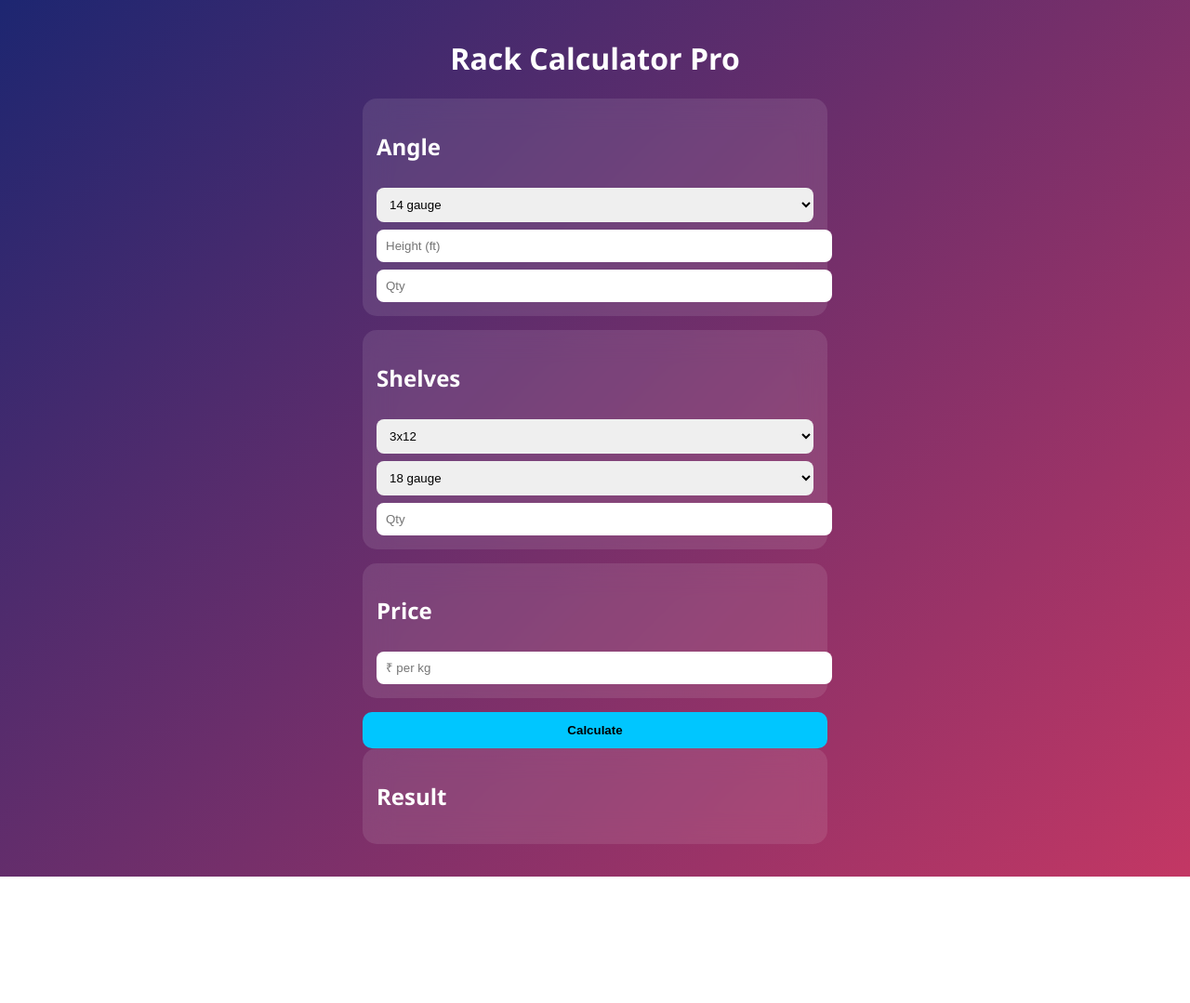
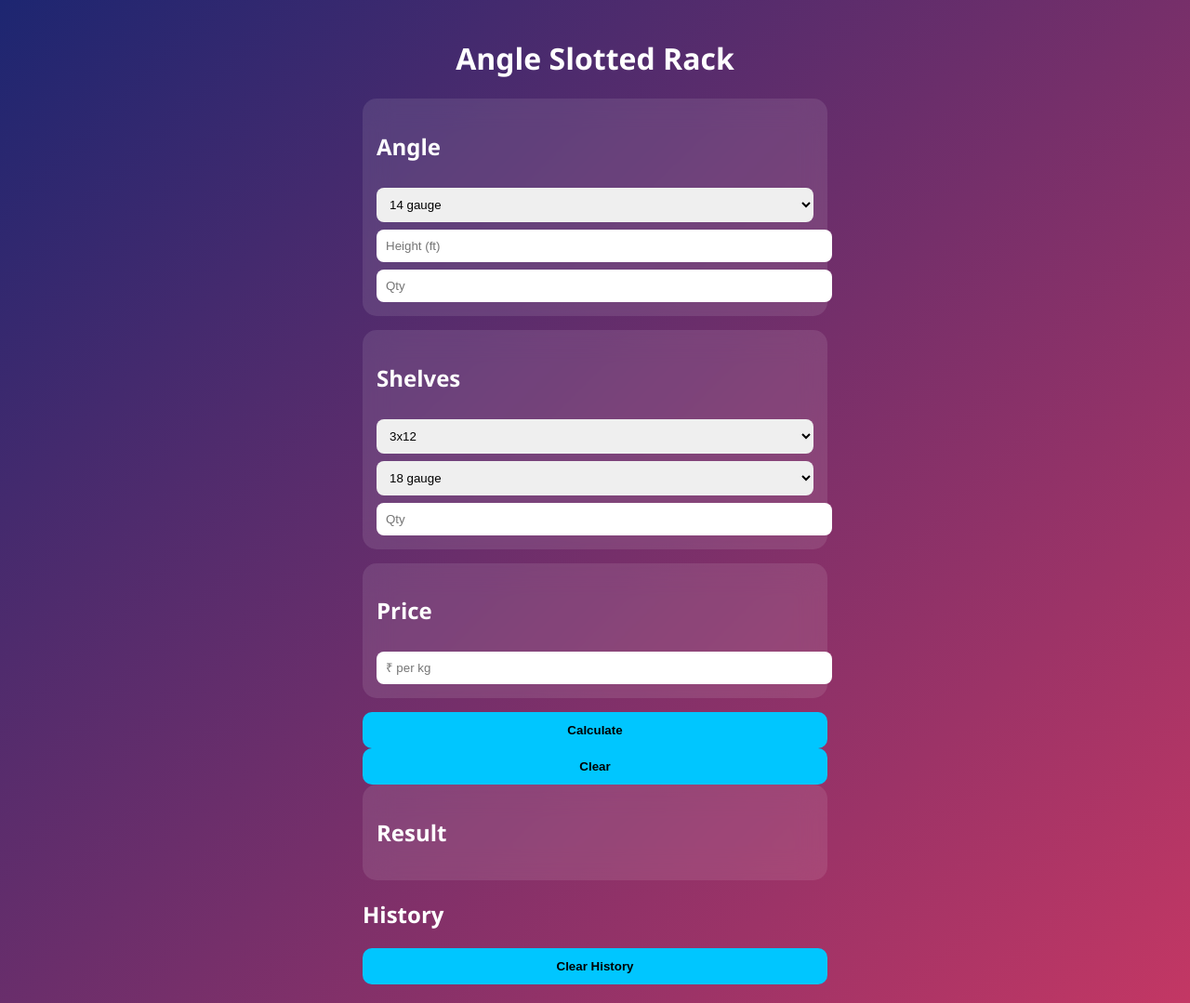
Before and after one commit to chitrodaviren/ASR, a plain HTML site: page index.html in a window 1280 px wide. Shown: the whole page at 93% size. Before the commit the page ends 943 px from the top, so only its background shows below. Drawn offline with Linux system fonts and the light colour scheme.

Commit message:
Update index.html

```diff
--- a/index.html
+++ b/index.html
@@ -2,14 +2,14 @@
 <html lang="en">
 <head>
   <meta charset="UTF-8">
-  <title>Rack Calculator Pro</title>
+  <title>Angle Slotted Rack</title>
   <link rel="stylesheet" href="style.css">
 </head>
 
 <body>
 
 <div class="container">
-  <h1>Rack Calculator Pro</h1>
+  <h1>Angle Slotted Rack</h1>
 
   <div class="card">
     <h2>Angle</h2>
@@ -30,7 +30,10 @@
     <input type="number" id="priceKg" placeholder="₹ per kg">
   </div>
 
-  <button onclick="calculate()">Calculate</button>
+  <div class="btn-group">
+    <button onclick="calculate()">Calculate</button>
+    <button class="clear" onclick="clearFields()">Clear</button>
+  </div>
 
   <div class="result-card">
     <h2>Result</h2>
@@ -40,9 +43,15 @@
     <p id="gst"></p>
     <p id="grand"></p>
   </div>
+
+  <div class="history-card">
+    <h2>History</h2>
+    <div id="history"></div>
+    <button class="clear" onclick="clearHistory()">Clear History</button>
+  </div>
+
 </div>
 
 <script src="script.js"></script>
-
 </body>
 </html>
```
